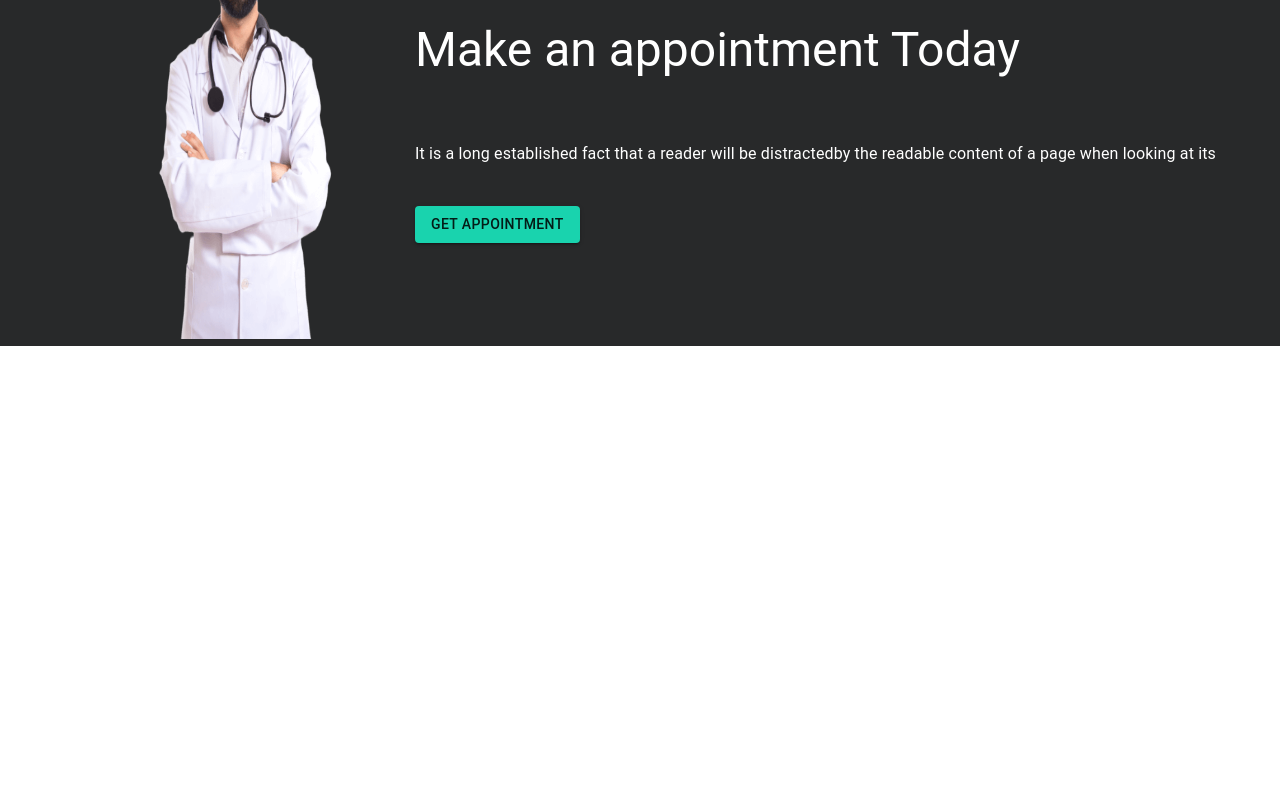
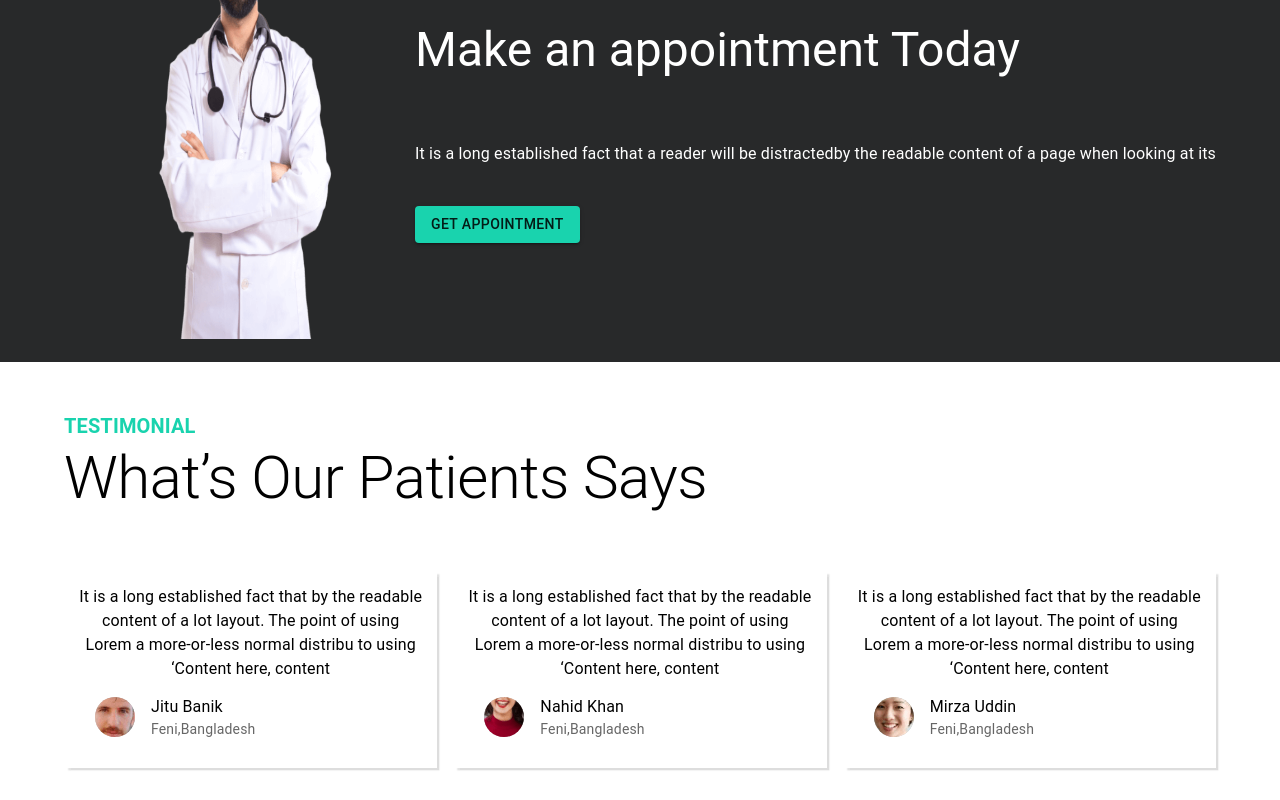
Before and after one commit to antusaha970/doctors-portal-client, a React (Create React App) app: page / in a window 1280 px wide. Shown: the part 2204-3004 px from the top of the page. Before the commit the page ends 2574 px from the top, so only its background shows below. Built offline with nearby package versions, Linux system fonts and the light colour scheme.

Commit message:
testimonial section coded

```diff
--- a/src/App.js
+++ b/src/App.js
@@ -4,6 +4,7 @@ import Appointment from "./components/Appointment/Appointment";
 import BoxTopCard from "./components/BoxTopCard/BoxTopCard";
 import DentalCare from "./components/DentalCare/DentalCare";
 import Services from "./components/Services/Services";
+import Testimonial from "./components/Testimonial/Testimonial";
 import TopLanding from "./components/TopLanding/TopLanding";
 
 function App() {
@@ -14,6 +15,7 @@ function App() {
       <Services />
       <DentalCare />
       <Appointment />
+      <Testimonial />
     </Box>
   );
 }
--- a/src/Styles/AllStyles.js
+++ b/src/Styles/AllStyles.js
@@ -1,5 +1,5 @@
 import styled from "@emotion/styled";
-import { Box, Stack, Typography } from "@mui/material";
+import { Box, ListItemText, Stack, Typography } from "@mui/material";
 
 export const CustomSpan = styled(Typography, {})`
     font-size: ${(props) => props.customSize};
@@ -48,3 +48,12 @@ export const ServiceContainer = styled(Box, {})`
 export const ServiceStack = styled(Stack)`
     margin: 40px 0;
 `;
+
+
+export const TestimonialBox = styled(Box)`
+    -webkit-box-shadow: 3px 3px 1.5px -0.5px #ddd;
+    -moz-box-shadow: 3px 3px 1.5px -0.5px #ddd;
+    box-shadow: 3px 3px 1.5px -0.5px #ddd;
+    padding: 15px;
+    text-align: center;
+`;
--- a/src/components/Appointment/Appointment.js
+++ b/src/components/Appointment/Appointment.js
@@ -6,7 +6,7 @@ import Doctor from '../../images/doctor.png';
 
 const Appointment = () => {
     return (
-        <Box bgcolor="#28292A" my={3}>
+        <Box bgcolor="#28292A" my={{lg:3,xs:1}} pb={2}>
             <Container maxWidth='lg'>
                 <Stack direction={{ xs: 'column', sm: 'column', lg: 'row' }} spacing={1} justifyContent='center' alignItems='center'>
                     <Box flex={1}>
@@ -20,7 +20,7 @@ const Appointment = () => {
                             Make an appointment
                             Today
                         </Typography>
-                        <Typography color="#fff"  py={5}>
+                        <Typography color="#fff"  py={{lg:5,xs:2}}>
                             It is a long established fact that a reader will be distractedby the readable
                             content of a page when looking at its
                         </Typography>
--- /dev/null
+++ b/src/components/SingleReviewBox/SingleReviewBox.js
@@ -0,0 +1,27 @@
+import { ImageAspectRatioOutlined } from '@mui/icons-material';
+import { Avatar, Box, ListItem, ListItemAvatar, ListItemText, Typography } from '@mui/material';
+import React from 'react';
+import { Image, TestimonialBox } from '../../Styles/AllStyles';
+
+const SingleReviewBox = ({ review }) => {
+    const { patientName, description, patientLocation, imageLink } = review;;
+    return (
+        <TestimonialBox flex={1}>
+            <Typography>
+                {
+                    description
+                }
+            </Typography>
+            <ListItem>
+                <ListItemAvatar>
+                    <Avatar>
+                        <Image src={imageLink}  alt="avatar"  />
+                    </Avatar>
+                </ListItemAvatar>
+                <ListItemText primary={patientName} secondary={patientLocation} />
+            </ListItem>
+        </TestimonialBox>
+    );
+};
+
+export default SingleReviewBox;
--- /dev/null
+++ b/src/components/Testimonial/Testimonial.js
@@ -0,0 +1,33 @@
+import { Box, Container, Stack, Typography } from '@mui/material';
+import React, { useEffect } from 'react';
+import { useState } from 'react';
+import { testimonialData } from '../../fakeData/fakeDatas';
+import SingleReviewBox from '../SingleReviewBox/SingleReviewBox';
+
+const Testimonial = () => {
+    const [clientReview, setClientReview] = useState([]);
+    useEffect(() => {
+        setClientReview(testimonialData);
+    },[])
+    return (
+        <Container maxWidth="lg">
+            <Box py={3}>
+                <Typography variant='h6' fontWeight='bold' color='primary' component='h2'>
+                    TESTIMONIAL
+                </Typography>
+                <Typography variant='h2'>
+                    What’s Our Patients
+                    Says
+                </Typography>
+            </Box>
+            <Stack direction={{ xs: 'column', sm: 'column', lg: 'row' }} spacing={2} my={4}>
+                {
+                    clientReview?.map((item, index) => <SingleReviewBox review={item} key={index}></SingleReviewBox>)
+                }
+            </Stack>
+
+        </Container>
+    );
+};
+
+export default Testimonial;
--- /dev/null
+++ b/src/fakeData/fakeDatas.js
@@ -0,0 +1,37 @@
+import people1 from '../../src/images/people-1.png';
+import people2 from '../../src/images/people-2.png';
+import people3 from '../../src/images/people-3.png';
+
+
+export const testimonialData = [
+    {
+        patientName: 'Jitu Banik',
+        patientLocation: 'Feni,Bangladesh',
+        description: `It is a long established fact that
+        by the readable content of a lot
+        layout. The point of using Lorem
+       a more-or-less normal distribu
+       to using ‘Content here, content`,
+        imageLink: people1
+    },
+    {
+        patientName: 'Nahid Khan',
+        patientLocation: 'Feni,Bangladesh',
+        description: `It is a long established fact that
+        by the readable content of a lot
+        layout. The point of using Lorem
+       a more-or-less normal distribu
+       to using ‘Content here, content`,
+        imageLink: people2
+    },
+    {
+        patientName: 'Mirza Uddin',
+        patientLocation: 'Feni,Bangladesh',
+        description: `It is a long established fact that
+        by the readable content of a lot
+        layout. The point of using Lorem
+       a more-or-less normal distribu
+       to using ‘Content here, content`,
+        imageLink: people3
+    },
+];
```
